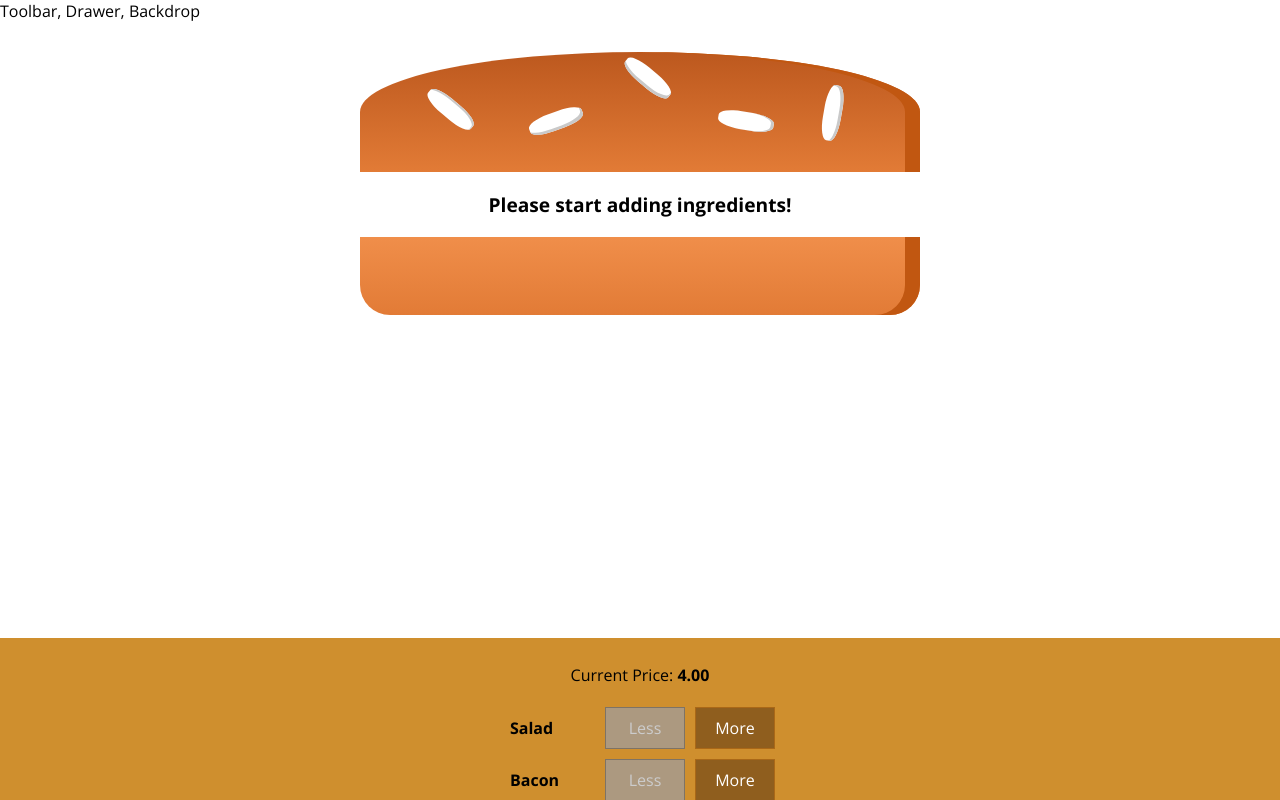
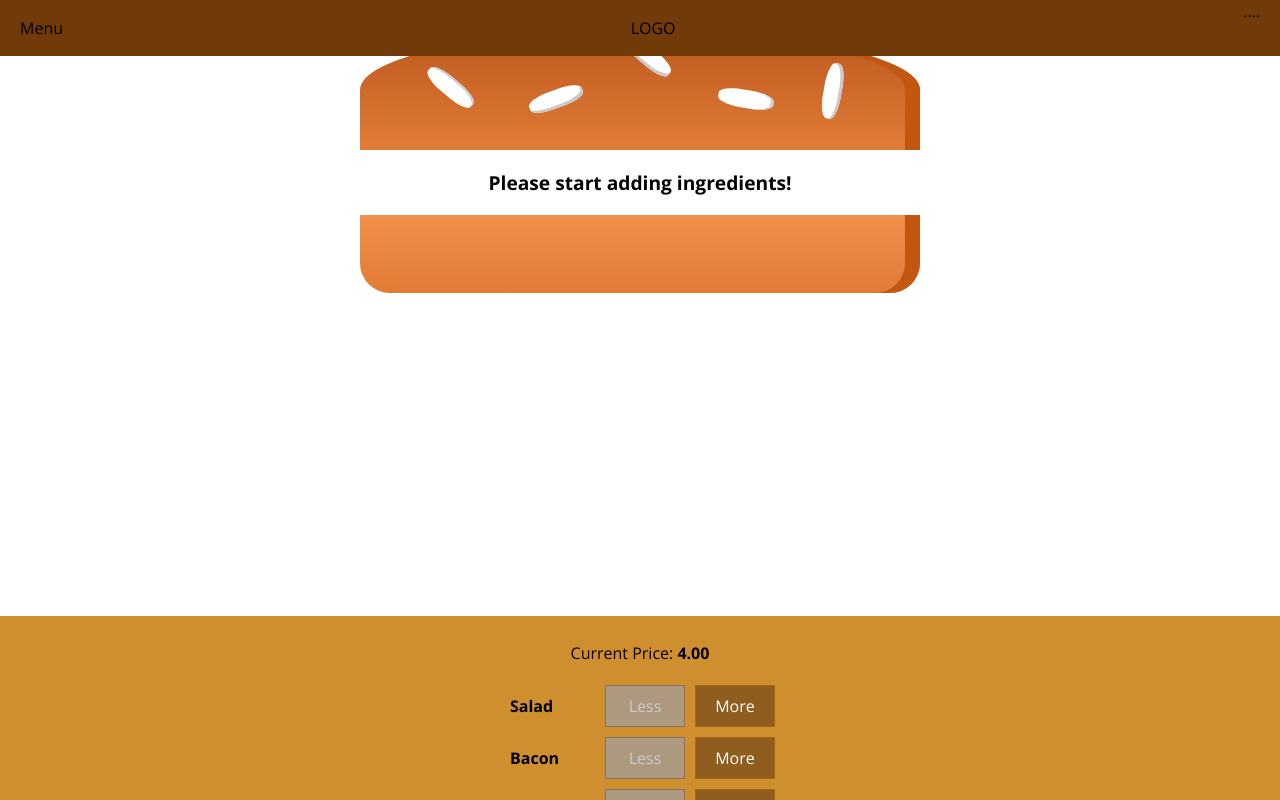
Before and after one commit to waqasnasir/burger-builder, a React app: page / in a window 1280 px wide. Shown: the top 800 px of the page. Built offline with nearby package versions, Linux system fonts and the light colour scheme.

Commit message:
added toolbar

```diff
--- a/src/components/Layout/Layout.js
+++ b/src/components/Layout/Layout.js
@@ -1,8 +1,9 @@
 import React, { Fragment } from "react";
 import classes from "./Layout.module.css";
+import Toolbar from "../Navigation/Toolbar";
 const Layout = props => (
   <Fragment>
-    <div>Toolbar, Drawer, Backdrop</div>
+    <Toolbar />
     <main className={classes.Content}>{props.children}</main>
   </Fragment>
 );
--- /dev/null
+++ b/src/components/Navigation/Toolbar/Toolbar.js
@@ -0,0 +1,12 @@
+import React from "react";
+import classes from "Toolbar.module.css";
+
+const Toolbar = () => (
+  <header className={classes.Toolbar}>
+    <div>Menu</div>
+    <div>LOGO</div>
+    <nav>....</nav>
+  </header>
+);
+
+export default Toolbar;
--- /dev/null
+++ b/src/components/Navigation/Toolbar/Toolbar.module.css
@@ -0,0 +1,18 @@
+.Toolbar {
+  height: 56px;
+  width: 100%;
+  display: flex;
+  position: fixed;
+  top: 0;
+  left: 0;
+  align-items: center;
+  z-index: 90;
+  justify-content: space-between;
+  background-color: #703b09;
+  padding: 0 20px;
+  box-sizing: border-box;
+}
+
+.Toolbar nav {
+  height: 100%;
+}
--- /dev/null
+++ b/src/components/Navigation/Toolbar/index.js
@@ -0,0 +1 @@
+export { default } from "./Toolbar";
```
Also changed, not shown: src/components/Navigation/index.js (added).
